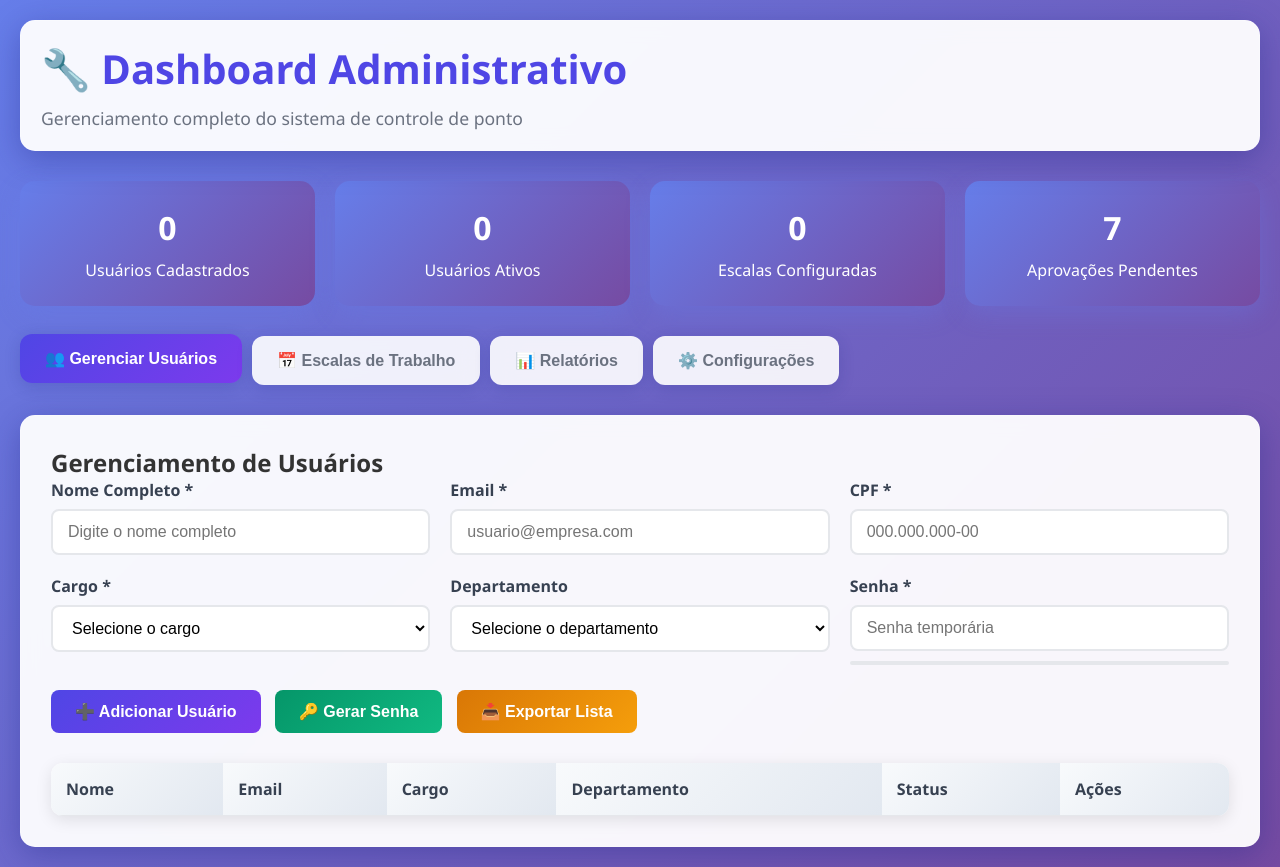
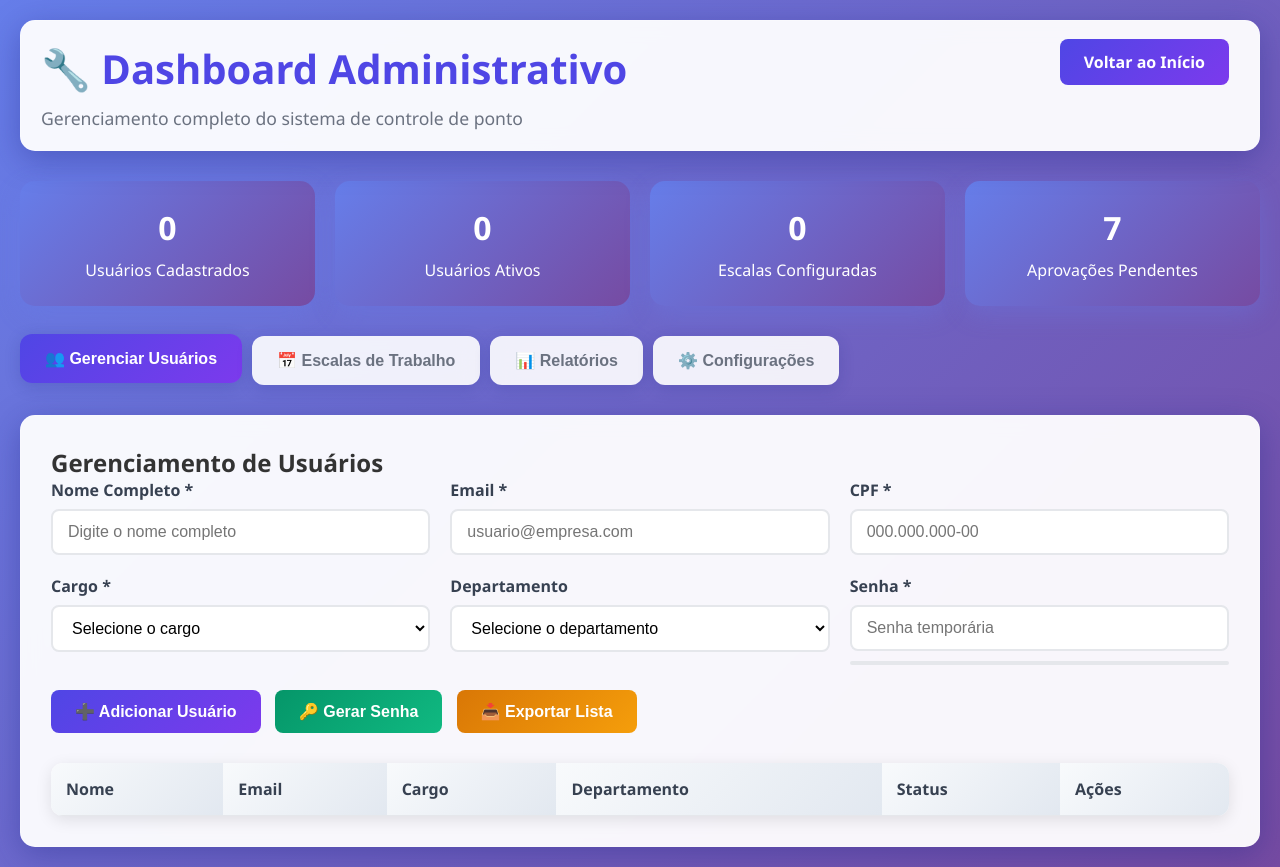
Before and after one commit to RobertoIVL/sistema-ponto, a plain HTML site: page frontend/admin_dashboard.html in a window 1280 px wide. Drawn offline with Linux system fonts and the light colour scheme; no server answers.

```diff
--- a/frontend/admin_dashboard.html
+++ b/frontend/admin_dashboard.html
@@ -373,6 +373,9 @@
 <body>
     <div class="container">
         <div class="header">
+            <nav style="margin-top: 10px; float: right;">
+                <a href="index.html" class="btn btn-primary" style="text-decoration: none;">Voltar ao Início</a>
+            </nav>
             <h1>🔧 Dashboard Administrativo</h1>
             <p>Gerenciamento completo do sistema de controle de ponto</p>
         </div>
```
Also changed, not shown: 1 other file.
